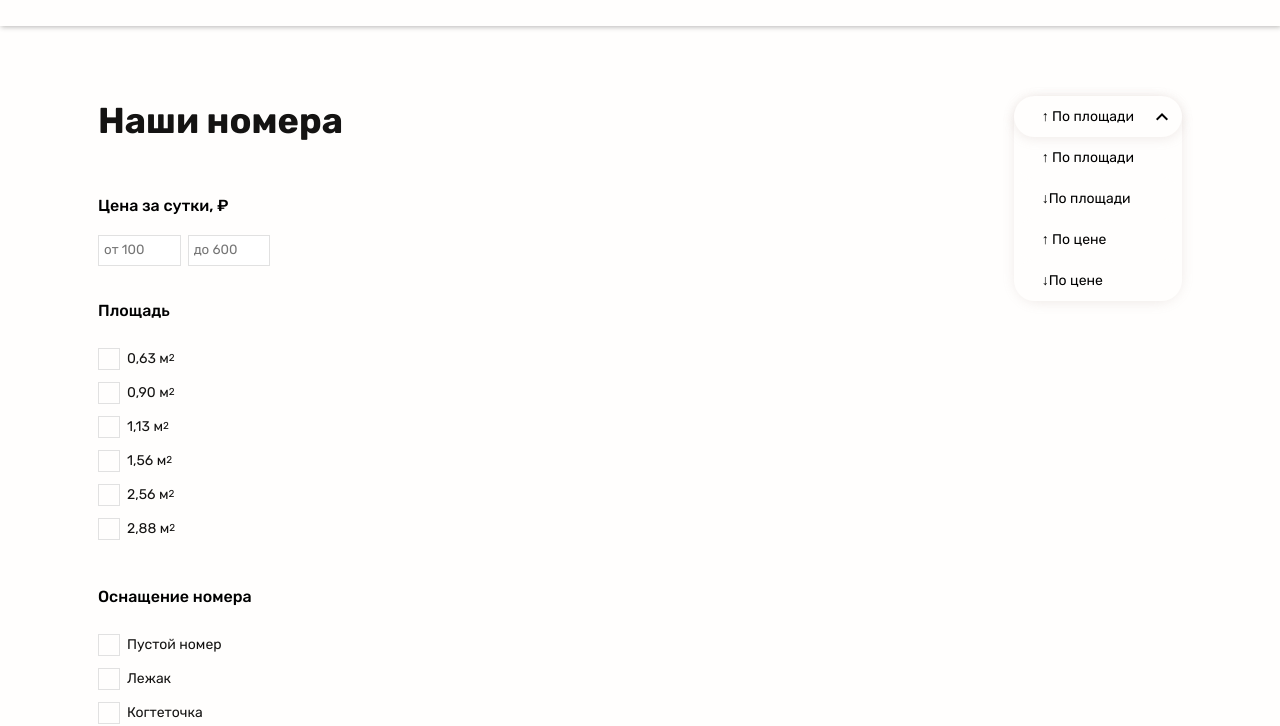
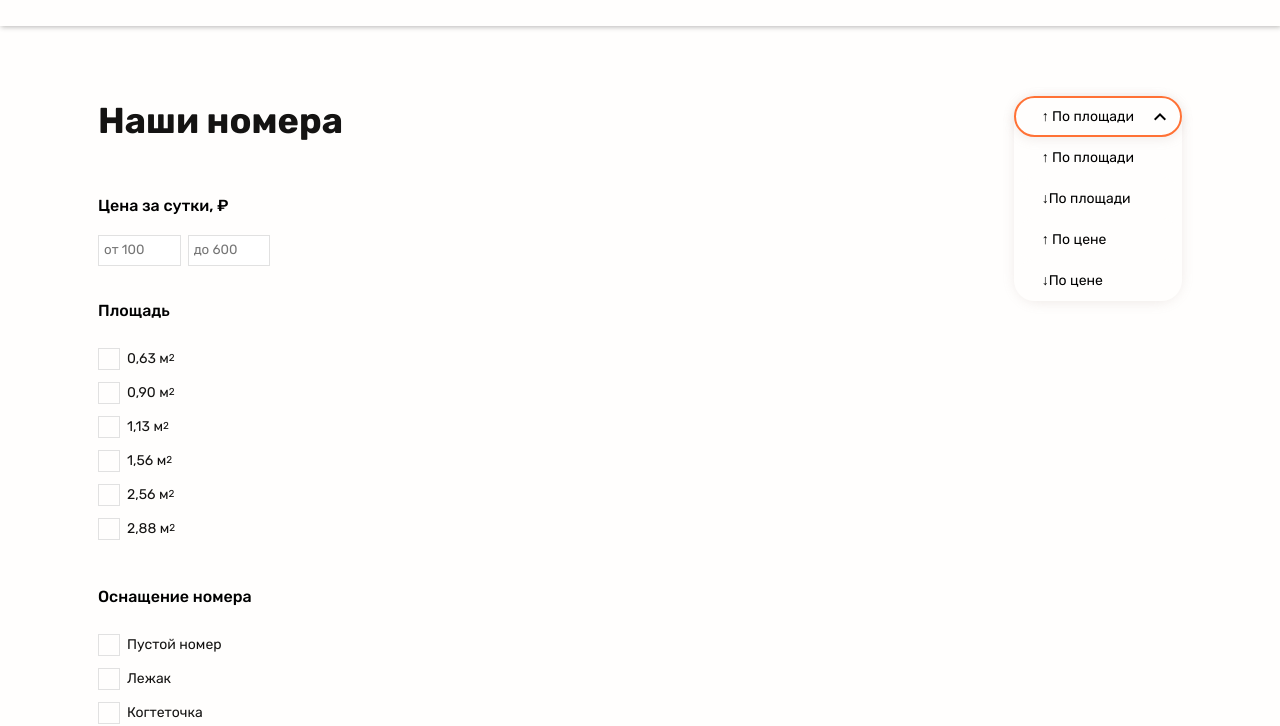
Before and after one commit to nikay666/-hotelCats, a website with bundled scripts: page src/catalog.html in a window 1280 px wide. Both pictures are taken after a click on the button "expand_more". Shown: the part 74-800 px from the top of the page. Built offline with nearby package versions, Linux system fonts and the light colour scheme; some packages are replaced by stand-ins of ours; no server answers; the database is empty; files whose address does not match are found by name.

Commit message:
Add: The sort button is fully responsve on click

```diff
--- a/src/assets/sass/components/btn_toolbar.scss
+++ b/src/assets/sass/components/btn_toolbar.scss
@@ -36,20 +36,39 @@
     flex-direction: column;
     align-items: baseline;
     width: max-content;
-    // padding: 12px;
     padding: 0;
 
-    transition: .2s ease-in-out;
+
 
     &-arrow{
         position: absolute;
-        right: 5%;
-        top: 50%;
-        transform: translateY(-50%);
-        transition: .2s ease-in-out;
         user-select: none;
         border: none;
         background: none;
+
+        left: 0;
+        top: 0;
+        width: 100%;
+        height: 100%;
+        border-radius: 25px;
+        outline: none;
+
+        cursor: pointer;
+
+        span{
+            position: absolute;
+            right: 5%;
+            top: 50%;
+            transform: translateY(-50%);
+            z-index: -1;
+
+            transition: .2s ease-in-out;
+        }
+
+        &:focus{
+            border: 2px solid $orange;
+        }
+
     }
 
     &.active{
@@ -67,6 +86,8 @@
         padding-left: 28px;
         padding-right: 48px;
         border-radius: 25px;
+
+
 
         &.active{
             position: relative;
--- a/src/catalog.html
+++ b/src/catalog.html
@@ -79,7 +79,10 @@
                             <span data-content="text" class="textContent" aria-label="Сортировка по увеличениию">
                                 &#8593; По площади
                             </span>
-                            <button aria-label="Раскрыть список" class="material-icons  btn__sort-arrow" data-sort="false" data-content="arrow" >expand_more</button>
+                            <button aria-label="Раскрыть список" class="btn__sort-arrow" data-sort="false" data-content="arrow" >
+                                 <span class="material-icons btn__sort-icon">expand_more</span>
+
+                            </button>
                         </li>
                         <li
                             data-list="top-square"
--- a/src/js/componenst/catalog/sort.js
+++ b/src/js/componenst/catalog/sort.js
@@ -2,10 +2,13 @@ import { getCatalogItems, Store } from "./catalog";
 import Loader from "./Loader";
 
 function controlArrowSort(arrow){
+    const icon = arrow.firstElementChild
+    console.log(arrow)
+    console.log(icon)
     if(arrow.dataset.sort === "true"){
-        arrow.style.transform = "translateY(-50%) rotate(180deg)";
+        icon.style.transform = "translateY(-50%) rotate(180deg)";
     }else{
-        arrow.style.transform = '';
+        icon.style.transform = '';
     }
 }
 
@@ -99,29 +102,3 @@ export function typeSortFilter(direction, type, json){
     }
     return json
 }
-
-// function topFilter(type, json){
-//     json.sort((a,b) => {
-//         if(a[type] > b[type] ){
-//             return 1;
-//         }
-//         if(a[type] < b[type]){
-//              return -1;
-//         }
-//         return 0;
-//      });
-//      return json
-// }
-
-// function bottomFilter(type, json){
-//     json.sort((a,b) => {
-//         if(a[type] < b[type] ){
-//             return 1;
-//         }
-//         if(a[type] > b[type]){
-//              return -1;
-//         }
-//         return 0;
-//     });
-//     return json
-// }
```
Also changed, not shown: dist/assets/sass/components/btn_toolbar.scss, dist/catalog.html, dist/script.js, dist/style.css, 1 other file.
